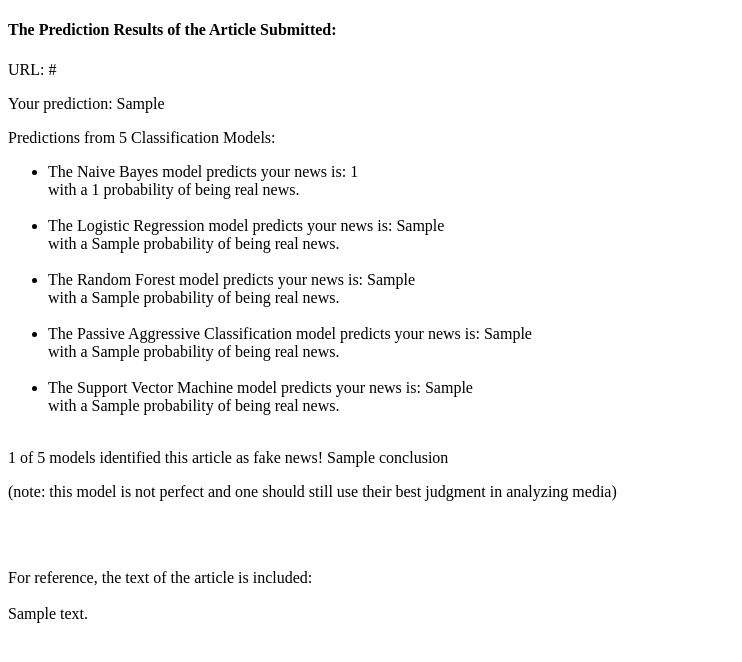
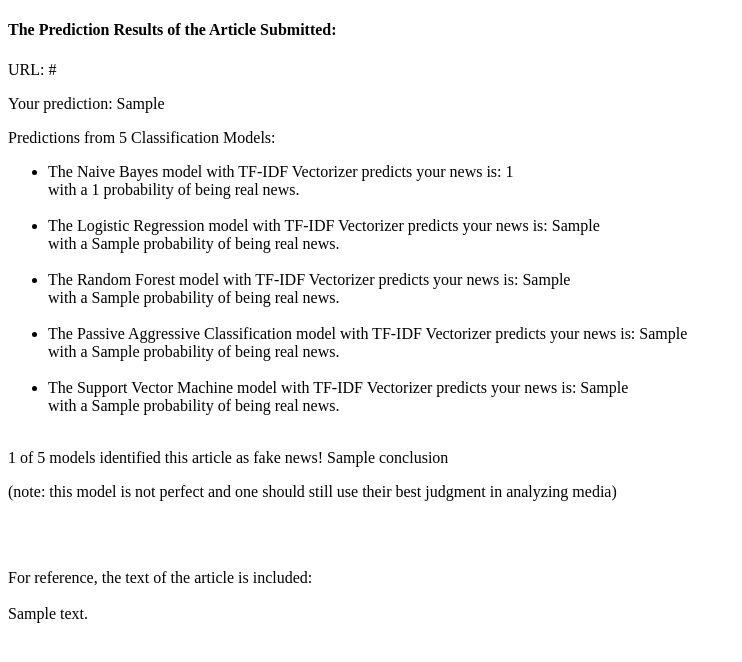
Before and after one commit to mateomartinez510/Fake_News_Sentiment_Analysis, a Flask app: template templates/predictions.html in a window 1280 px wide. Shown: the top 662 px of the page, without its empty margins (0-742 px from the left). Run offline with Flask 2, Linux system fonts and the light colour scheme; the template is opened without the code that fills it: most values are stand-ins (such as "Sample title", 1, 10 or a date in 2020); parts of the project's set-up code (start-up, migrations or seed data) failed here and were passed over; some libraries are stand-ins or nearby versions.

Commit message:
Updating html
update to predictions html description text.

```diff
--- a/templates/predictions.html
+++ b/templates/predictions.html
@@ -9,11 +9,11 @@
     <p>Your prediction: {{user_input_prediction}}</p>
     <p>Predictions from 5 Classification Models:</p>
     <ul>
-        <li> The Naive Bayes model predicts your news is: {{nb_pred}}<br> with a {{nb_proba}} probability of being real news.<br> <br> </li>
-        <li> The Logistic Regression model predicts your news is: {{lr_pred}}<br> with a {{lr_proba}} probability of being real news.<br> <br> </li>
-        <li> The Random Forest model predicts your news is: {{rf_pred}} <br> with a {{rf_proba}} probability of being real news. <br> <br> </li>
-        <li> The Passive Aggressive Classification model predicts your news is: {{pac_pred}} <br> with a {{pac_pdf}} probability of being real news. <br> <br> </li>
-        <li> The Support Vector Machine model predicts your news is: {{svm_pred}} <br> with a {{svm_pdf}} probability of being real news. <br> <br> </li>
+        <li> The Naive Bayes model with TF-IDF Vectorizer predicts your news is: {{nb_pred}}<br> with a {{nb_proba}} probability of being real news.<br> <br> </li>
+        <li> The Logistic Regression model with TF-IDF Vectorizer predicts your news is: {{lr_pred}}<br> with a {{lr_proba}} probability of being real news.<br> <br> </li>
+        <li> The Random Forest model with TF-IDF Vectorizer predicts your news is: {{rf_pred}} <br> with a {{rf_proba}} probability of being real news. <br> <br> </li>
+        <li> The Passive Aggressive Classification model with TF-IDF Vectorizer predicts your news is: {{pac_pred}} <br> with a {{pac_pdf}} probability of being real news. <br> <br> </li>
+        <li> The Support Vector Machine model with TF-IDF Vectorizer predicts your news is: {{svm_pred}} <br> with a {{svm_pdf}} probability of being real news. <br> <br> </li>
     </ul>
     <p>{{fake_news_counter}} of 5 models identified this article as fake news! {{conclusion}}</p>
 
```
Also changed, not shown: 1 other file.
